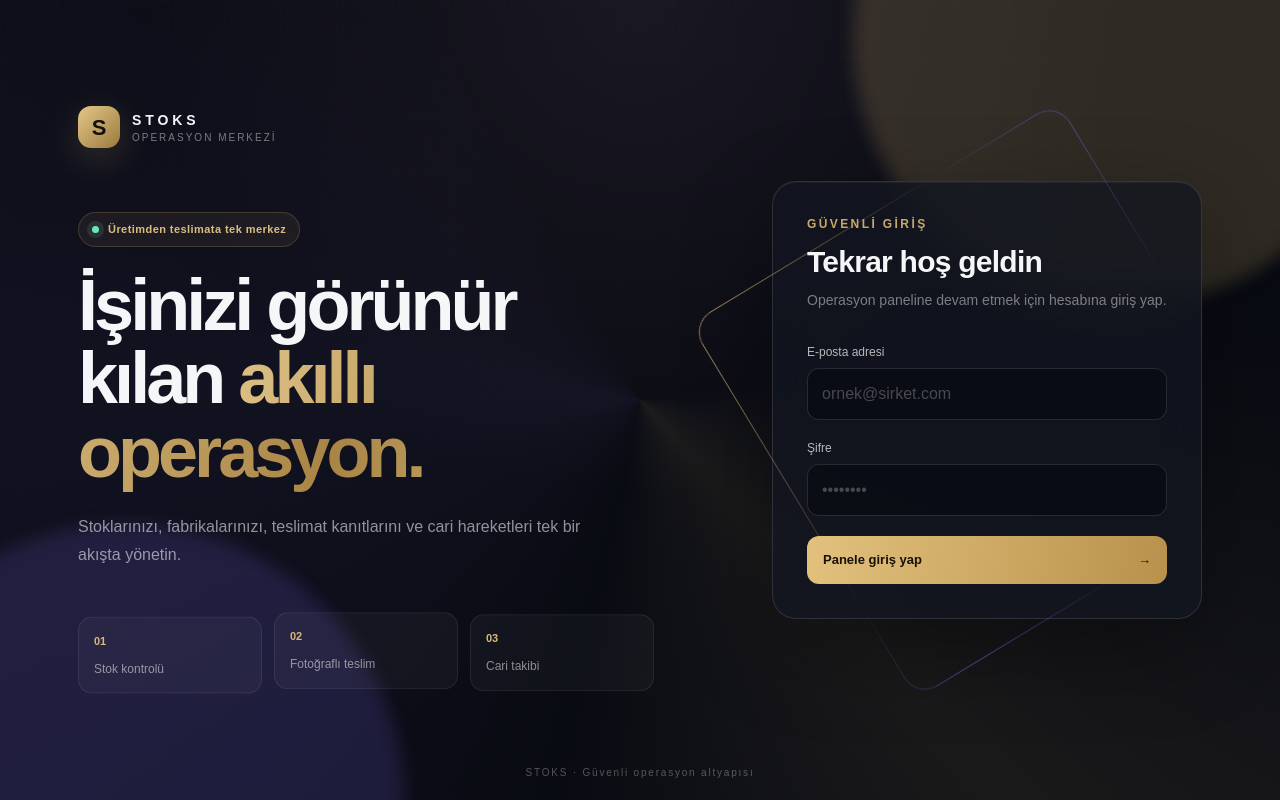
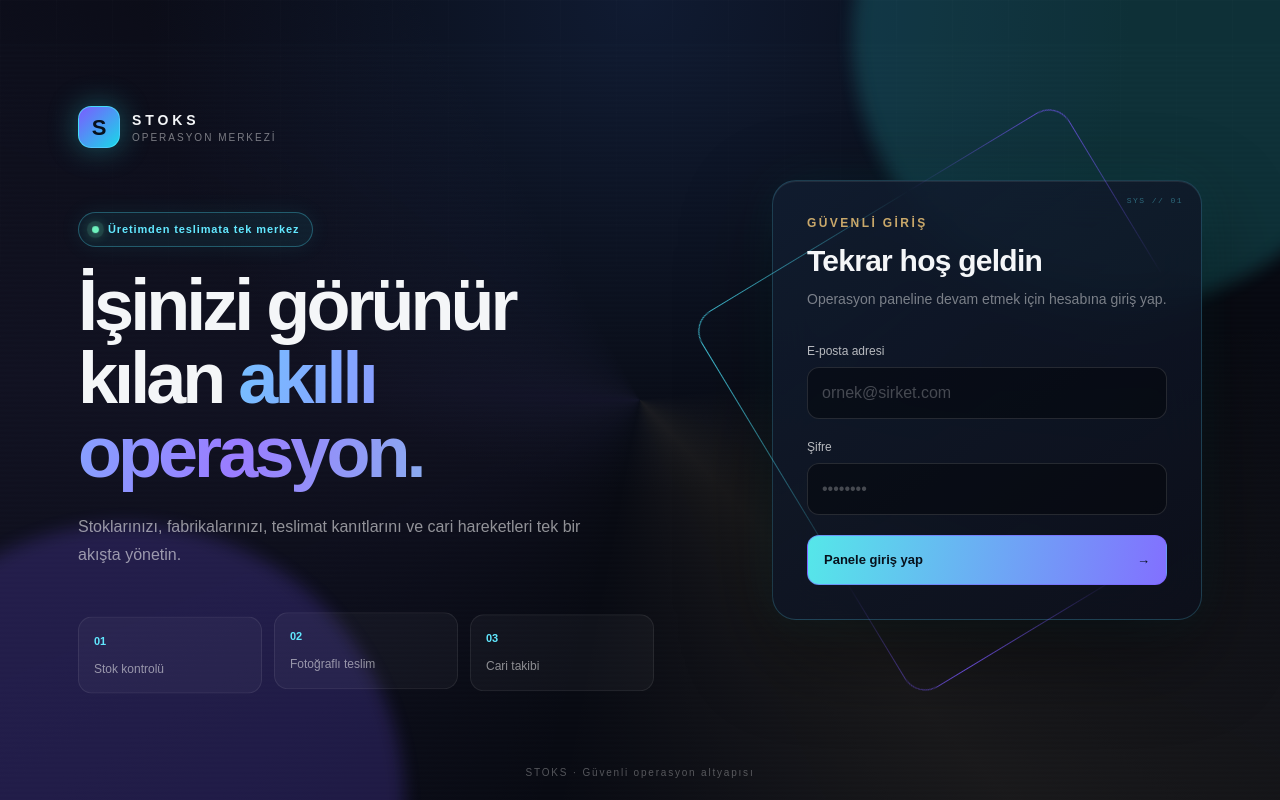
Before and after one commit to servanbrs/stoks, a Next.js app: page /login in a window 1280 px wide. Built offline with nearby package versions, Linux system fonts and the light colour scheme.

Commit message:
style: make login interface futuristic

```diff
--- a/app/globals.css
+++ b/app/globals.css
@@ -9,31 +9,33 @@ body { margin: 0; background: #0a0d12; color: #f4f6f8; font-family: Arial, Helve
 .eyebrow { color: #8490a1; font-size: 11px; font-weight: 700; letter-spacing: .13em; text-transform: uppercase; }
 .card { border: 1px solid #202935; border-radius: 14px; background: rgba(17,22,30,.86); box-shadow: 0 18px 45px rgba(0,0,0,.12); }
 .grid-lines { background-image: linear-gradient(rgba(255,255,255,.025) 1px, transparent 1px), linear-gradient(90deg, rgba(255,255,255,.025) 1px, transparent 1px); background-size: 32px 32px; }
-.login-page { position: relative; min-height: 100vh; overflow: hidden; background: radial-gradient(circle at 50% 0%, #1a1823 0, #090b12 48%); color: #f4f6f8; }
+.login-page { position: relative; min-height: 100vh; overflow: hidden; background: radial-gradient(circle at 50% 0%, #101b32 0, #080a12 48%); color: #f4f6f8; }
 .login-page::before { content: ""; position: absolute; inset: -45%; background: conic-gradient(from 0deg, transparent 0deg, rgba(216,185,121,.08) 55deg, transparent 110deg, rgba(112,91,203,.08) 190deg, transparent 250deg); animation: spin-slow 24s linear infinite; }
+.login-page::after { content: ""; position: absolute; inset: 0; pointer-events: none; opacity: .12; background: repeating-linear-gradient(0deg, transparent 0 3px, rgba(88,220,255,.09) 4px, transparent 5px); mix-blend-mode: screen; animation: scan 8s linear infinite; }
 .login-grid { position: absolute; inset: 0; opacity: .34; background-image: linear-gradient(rgba(255,255,255,.035) 1px, transparent 1px), linear-gradient(90deg, rgba(255,255,255,.035) 1px, transparent 1px); background-size: 56px 56px; mask-image: linear-gradient(to bottom, black, transparent 85%); }
 .login-glow { position: absolute; width: 520px; height: 520px; border-radius: 999px; filter: blur(8px); opacity: .2; animation: drift 12s ease-in-out infinite alternate; }
-.login-glow-one { top: -220px; right: -100px; background: #c9a86a; }
-.login-glow-two { bottom: -280px; left: -160px; background: #6a5acd; animation-delay: -4s; }
+.login-glow-one { top: -220px; right: -100px; background: #2de2e6; opacity: .18; }
+.login-glow-two { bottom: -280px; left: -160px; background: #7657ff; opacity: .2; animation-delay: -4s; }
 .login-layout { position: relative; z-index: 1; display: grid; min-height: 100vh; width: min(1180px, 100%); margin: auto; align-items: center; gap: 80px; padding: 40px 28px; grid-template-columns: 1fr 430px; }
 .login-brand { display: flex; align-items: center; gap: 12px; }
-.login-brand > span { display: grid; height: 42px; width: 42px; place-items: center; border-radius: 13px; background: linear-gradient(135deg, #e3c789, #9b7b3d); color: #13100a; font-size: 22px; font-weight: 900; box-shadow: 0 10px 35px rgba(201,168,106,.22); }
-.login-kicker { display: inline-flex; align-items: center; gap: 9px; border: 1px solid rgba(201,168,106,.22); border-radius: 999px; background: rgba(201,168,106,.08); padding: 8px 13px; color: #d9be82; font-size: 11px; font-weight: 700; letter-spacing: .04em; }
-.login-pulse { height: 7px; width: 7px; border-radius: 99px; background: #6ee7b7; box-shadow: 0 0 0 5px rgba(110,231,183,.12); }
+.login-brand > span { display: grid; height: 42px; width: 42px; place-items: center; border: 1px solid rgba(76,232,255,.7); border-radius: 13px; background: linear-gradient(135deg, #7b5cff, #19d7e8); color: #07111c; font-size: 22px; font-weight: 900; box-shadow: 0 0 30px rgba(45,226,230,.35); }
+.login-kicker { display: inline-flex; align-items: center; gap: 9px; border: 1px solid rgba(76,232,255,.3); border-radius: 999px; background: rgba(45,226,230,.07); padding: 8px 13px; color: #63e8ff; font-size: 11px; font-weight: 700; letter-spacing: .08em; box-shadow: 0 0 22px rgba(45,226,230,.08); }
+.login-pulse { height: 7px; width: 7px; border-radius: 99px; background: #70f5c0; box-shadow: 0 0 0 5px rgba(110,231,183,.12), 0 0 14px #70f5c0; animation: pulse-light 1.8s ease-in-out infinite; }
 .login-title { max-width: 600px; margin: 22px 0 0; font-size: clamp(42px, 6vw, 72px); line-height: 1.02; letter-spacing: -.055em; font-weight: 700; }
-.login-title span { color: #d8b979; background: linear-gradient(100deg, #e8cd93, #a98545, #f1d99f); background-size: 200% auto; background-clip: text; -webkit-background-clip: text; -webkit-text-fill-color: transparent; animation: shimmer 5s linear infinite; }
+.login-title span { color: #61e8ff; background: linear-gradient(100deg, #61e8ff, #9a7cff, #72f1da, #61e8ff); background-size: 300% auto; background-clip: text; -webkit-background-clip: text; -webkit-text-fill-color: transparent; animation: shimmer 5s linear infinite; }
 .login-feature { display: flex; flex-direction: column; gap: 10px; border: 1px solid rgba(255,255,255,.08); border-radius: 14px; background: rgba(255,255,255,.035); padding: 15px; color: rgba(255,255,255,.52); font-size: 12px; transition: transform .3s, border-color .3s, background .3s; animation: float-card 5s ease-in-out infinite; }
 .login-feature:nth-child(2) { animation-delay: -1.6s; }
 .login-feature:nth-child(3) { animation-delay: -3.2s; }
 .login-feature:hover { transform: translateY(-6px); border-color: rgba(216,185,121,.4); background: rgba(216,185,121,.08); }
-.login-feature b { color: #d8b979; font-size: 11px; }
-.login-card { position: relative; border: 1px solid rgba(255,255,255,.12); border-radius: 24px; background: rgba(18,22,32,.78); padding: 34px; box-shadow: 0 30px 90px rgba(0,0,0,.32), inset 0 1px 0 rgba(255,255,255,.05); backdrop-filter: blur(22px); animation: rise .7s cubic-bezier(.2,.8,.2,1) both; }
-.login-card::before { content: ""; position: absolute; inset: -1px; z-index: -1; border-radius: inherit; padding: 1px; background: linear-gradient(130deg, rgba(216,185,121,.7), transparent 35%, rgba(112,91,203,.55), transparent 75%); -webkit-mask: linear-gradient(#fff 0 0) content-box, linear-gradient(#fff 0 0); -webkit-mask-composite: xor; mask-composite: exclude; animation: border-flow 6s linear infinite; }
+.login-feature b { color: #61e8ff; font-size: 11px; }
+.login-card { position: relative; border: 1px solid rgba(93,225,255,.2); border-radius: 24px; background: linear-gradient(145deg, rgba(17,29,48,.88), rgba(12,15,27,.82)); padding: 34px; box-shadow: 0 30px 90px rgba(0,0,0,.42), 0 0 50px rgba(45,226,230,.07), inset 0 1px 0 rgba(255,255,255,.08); backdrop-filter: blur(22px); animation: rise .7s cubic-bezier(.2,.8,.2,1) both; }
+.login-card::before { content: ""; position: absolute; inset: -1px; z-index: -1; border-radius: inherit; padding: 1px; background: linear-gradient(130deg, rgba(76,232,255,.85), transparent 32%, rgba(121,87,255,.8), transparent 75%); -webkit-mask: linear-gradient(#fff 0 0) content-box, linear-gradient(#fff 0 0); -webkit-mask-composite: xor; mask-composite: exclude; animation: border-flow 6s linear infinite; }
+.login-card::after { content: "SYS // 01"; position: absolute; top: 14px; right: 18px; color: rgba(97,232,255,.38); font-family: monospace; font-size: 8px; letter-spacing: .18em; }
 .login-input { width: 100%; border: 1px solid rgba(255,255,255,.12); border-radius: 12px; background: rgba(4,7,12,.52); padding: 13px 14px; color: white; outline: none; transition: border-color .2s, box-shadow .2s, transform .2s; }
 .login-input::placeholder { color: rgba(255,255,255,.25); }
-.login-input:focus { border-color: rgba(216,185,121,.75); box-shadow: 0 0 0 4px rgba(216,185,121,.1); transform: translateY(-1px); }
-.login-button { display: flex; width: 100%; align-items: center; justify-content: space-between; border: 0; border-radius: 12px; background: linear-gradient(100deg, #e2c17e, #b8924c); padding: 14px 16px; color: #171108; font-size: 13px; font-weight: 800; transition: transform .2s, box-shadow .2s; }
-.login-button:hover { transform: translateY(-2px); box-shadow: 0 12px 30px rgba(216,185,121,.2); }
+.login-input:focus { border-color: rgba(76,232,255,.8); box-shadow: 0 0 0 4px rgba(45,226,230,.1), 0 0 25px rgba(45,226,230,.08); transform: translateY(-1px); }
+.login-button { display: flex; width: 100%; align-items: center; justify-content: space-between; border: 1px solid rgba(123,92,255,.55); border-radius: 12px; background: linear-gradient(100deg, #55e7e9, #8270ff); padding: 14px 16px; color: #07111c; font-size: 13px; font-weight: 900; transition: transform .2s, box-shadow .2s, filter .2s; }
+.login-button:hover { transform: translateY(-2px); filter: brightness(1.1); box-shadow: 0 12px 35px rgba(45,226,230,.24), 0 0 18px rgba(123,92,255,.28); }
 .login-button:disabled { cursor: wait; opacity: .6; }
 .login-footer { position: absolute; z-index: 2; bottom: 20px; left: 50%; transform: translateX(-50%); color: rgba(255,255,255,.3); font-size: 10px; letter-spacing: .18em; white-space: nowrap; }
 @keyframes drift { from { transform: translate3d(-20px, 10px, 0) scale(1); } to { transform: translate3d(30px, -20px, 0) scale(1.08); } }
@@ -42,5 +44,7 @@ body { margin: 0; background: #0a0d12; color: #f4f6f8; font-family: Arial, Helve
 @keyframes shimmer { to { background-position: 200% center; } }
 @keyframes float-card { 0%, 100% { transform: translateY(0); } 50% { transform: translateY(-5px); } }
 @keyframes border-flow { to { transform: rotate(360deg); } }
+@keyframes scan { from { transform: translateY(-15%); } to { transform: translateY(15%); } }
+@keyframes pulse-light { 50% { opacity: .45; transform: scale(.72); } }
 @media (max-width: 900px) { .login-layout { grid-template-columns: 1fr; gap: 42px; padding: 30px 20px 70px; } .login-intro { text-align: center; } .login-brand { justify-content: center; } .login-kicker { margin: 0 auto; } .login-title { margin-right: auto; margin-left: auto; } .login-intro > p { margin-right: auto; margin-left: auto; } .login-feature { text-align: left; } .login-footer { display: none; } }
 @media (max-width: 900px) { .app-shell { display: block; } }
```
